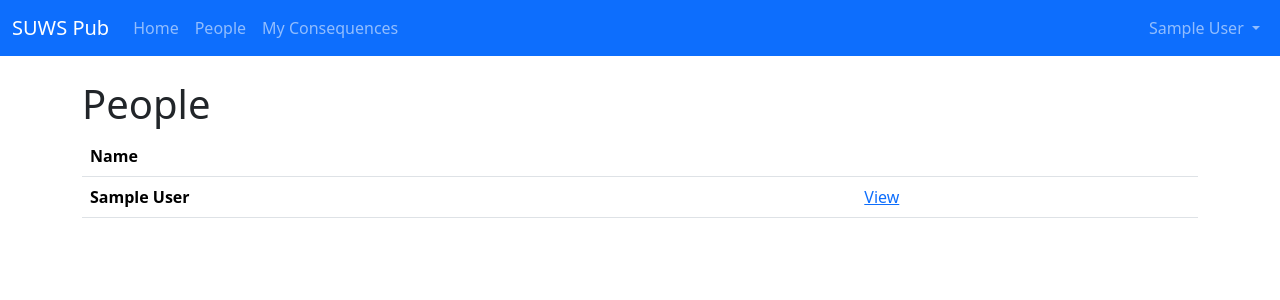
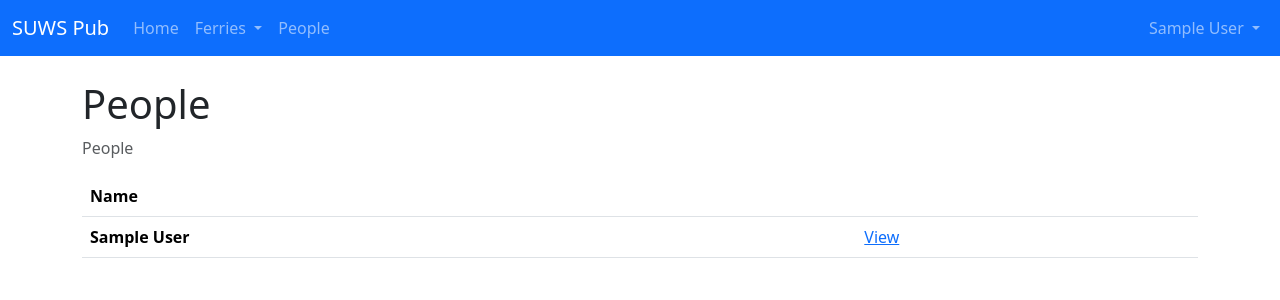
Before and after one commit to trickeydan/ferry-api, a Django app: page /accounts/people/ in a window 1280 px wide. Shown: the top 300 px of the page. Run offline with Django 5.2, Linux system fonts and the light colour scheme; a user stored in the database is signed in; tables that the repository leaves empty hold one stand-in row (values such as "Sample post"); parts of the project's set-up code (start-up, migrations or seed data) failed here and were passed over; some libraries are stand-ins or nearby versions.

Commit message:
Refactor and add dashboard app

```diff
--- a/ferry/accounts/views.py
+++ b/ferry/accounts/views.py
@@ -91,13 +91,13 @@ class SSOOIDCRedirectView(View):
 class UnlinkedAccountView(mixins.LoginRequiredMixin, FormView):
     template_name = "accounts/unlinked.html"
     form_class = UserPersonLinkForm
-    success_url = reverse_lazy("court:scoreboard")
+    success_url = reverse_lazy("dashboard:scoreboard")
 
     def dispatch(self, request: HttpRequest, *args: Any, **kwargs: Any) -> http.HttpResponseBase:  # type: ignore[override]
         assert request.user.is_authenticated
 
         if request.user.person is not None:
-            return redirect("court:scoreboard")
+            return redirect("dashboard:scoreboard")
 
         return super().dispatch(request, *args, **kwargs)
 
--- a/ferry/core/settings/base.py
+++ b/ferry/core/settings/base.py
@@ -18,6 +18,7 @@ ALLOWED_HOSTS: list[str] = []
 INSTALLED_APPS = [
     "ferry.accounts",
     "ferry.court",
+    "ferry.dashboard",
     "ferry.pub",
     "drf_spectacular",
     "rest_framework",
--- a/ferry/core/urls.py
+++ b/ferry/core/urls.py
@@ -27,8 +27,9 @@ from ferry.core.api.router import urls as api_urls
 urlpatterns = []
 
 urlpatterns = [
-    path("", include("ferry.court.urls", namespace="court")),
+    path("", include("ferry.dashboard.urls", namespace="dashboard")),
     path("accounts/", include("ferry.accounts.urls")),
+    path("ferries/", include("ferry.court.urls", namespace="court")),
     path("admin/", admin.site.urls),
     path("api/", TemplateView.as_view(template_name="api_index.html")),
     # API v2
--- a/ferry/court/urls.py
+++ b/ferry/court/urls.py
@@ -5,8 +5,6 @@ from . import views
 app_name = "court"
 
 urlpatterns = [
-    path("", views.ScoreboardView.as_view(), name="scoreboard"),
-    path("accusations/", views.RecentAccusationsView.as_view(), name="recent-accusations"),
     path("consequences/", views.ConsequenceListView.as_view(), name="consequence-list"),
     path("consequences/new/", views.ConsequenceCreateView.as_view(), name="consequence-create"),
 ]
--- /dev/null
+++ b/ferry/dashboard/apps.py
@@ -0,0 +1,6 @@
+from django.apps import AppConfig
+
+
+class DashboardConfig(AppConfig):
+    default_auto_field = "django.db.models.BigAutoField"
+    name = "ferry.dashboard"
--- /dev/null
+++ b/ferry/dashboard/urls.py
@@ -0,0 +1,10 @@
+from django.urls import path
+
+from . import views
+
+app_name = "dashboard"
+
+urlpatterns = [
+    path("", views.ScoreboardView.as_view(), name="scoreboard"),
+    path("accusations/", views.RecentAccusationsView.as_view(), name="recent-accusations"),
+]
--- a/ferry/templates/accounts/person_list.html
+++ b/ferry/templates/accounts/person_list.html
@@ -5,6 +5,12 @@
 {% block page_title %}People{% endblock %}
 
 {% block content %}
+  <nav aria-label="breadcrumb">
+    <ol class="breadcrumb">
+      <li class="breadcrumb-item active" aria-current="page">People</li>
+    </ol>
+  </nav>
+
   <table class="table">
     <thead>
       <tr>
--- a/ferry/templates/base_home.html
+++ b/ferry/templates/base_home.html
@@ -13,10 +13,10 @@
   {% with view=request.resolver_match.view_name %}
     <ul class="nav nav-tabs mb-2">
       <li class="nav-item">
-        <a class="nav-link {% if view == 'court:scoreboard' %}active{% endif %}" aria-current="page" href="{% url 'court:scoreboard' %}">Scoreboard</a>
+        <a class="nav-link {% if view == 'dashboard:scoreboard' %}active{% endif %}" aria-current="page" href="{% url 'dashboard:scoreboard' %}">Scoreboard</a>
       </li>
       <li class="nav-item">
-        <a class="nav-link {% if view == 'court:recent-accusations' %}active{% endif %}" aria-current="page" href="{% url 'court:recent-accusations' %}">Recent Accusations</a>
+        <a class="nav-link {% if view == 'dashboard:recent-accusations' %}active{% endif %}" aria-current="page" href="{% url 'dashboard:recent-accusations' %}">Recent Accusations</a>
       </li>
     </ul>
   {% endwith %}
--- a/ferry/templates/inc/nav.html
+++ b/ferry/templates/inc/nav.html
@@ -1,6 +1,6 @@
 <nav class="navbar navbar-expand-md navbar-dark bg-primary mb-4">
   <div class="container-fluid">
-    <a class="navbar-brand" href="{% url 'court:scoreboard' %}">SUWS Pub</a>
+    <a class="navbar-brand" href="{% url 'dashboard:scoreboard' %}">SUWS Pub</a>
     <button class="navbar-toggler" type="button" data-bs-toggle="collapse" data-bs-target="#navbarCollapse" aria-controls="navbarCollapse" aria-expanded="false" aria-label="Toggle navigation">
       <span class="navbar-toggler-icon"></span>
     </button>
@@ -8,9 +8,16 @@
       {% if request.user.is_authenticated %}
         <ul class="navbar-nav me-auto mb-2 mb-md-0">
           {% if request.user.person %}
-            <a class="nav-link" aria-current="page" href="{% url 'court:scoreboard' %}">Home</a>
+            <a class="nav-link" aria-current="page" href="{% url 'dashboard:scoreboard' %}">Home</a>
+            <li class="nav-item dropdown">
+              <a class="nav-link dropdown-toggle" href="#" role="button" data-bs-toggle="dropdown" aria-expanded="false">
+                Ferries
+              </a>
+              <ul class="dropdown-menu">
+                <li><a class="dropdown-item" href="{% url 'court:consequence-list' %}">My Consequences</a></li>
+              </ul>
+            </li>
             <a class="nav-link" aria-current="page" href="{% url 'accounts:person-list' %}">People</a>
-            <a class="nav-link" aria-current="page" href="{% url 'court:consequence-list' %}">My Consequences</a>
           {% endif %}
         </ul>
 
```
Also changed, not shown: ferry/court/views.py (+1 -28 lines), ferry/dashboard/views.py (added, +34 -0 lines), ferry/dashboard/__init__.py (added).
